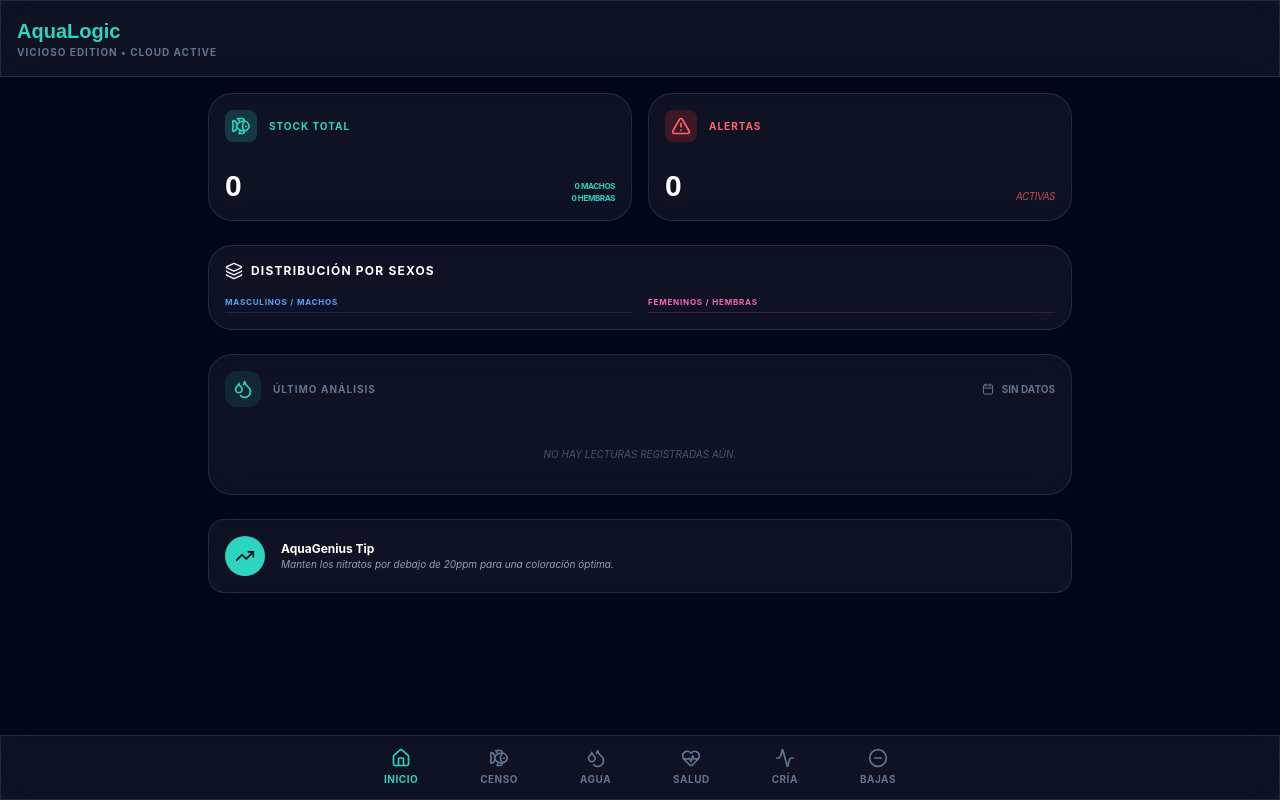
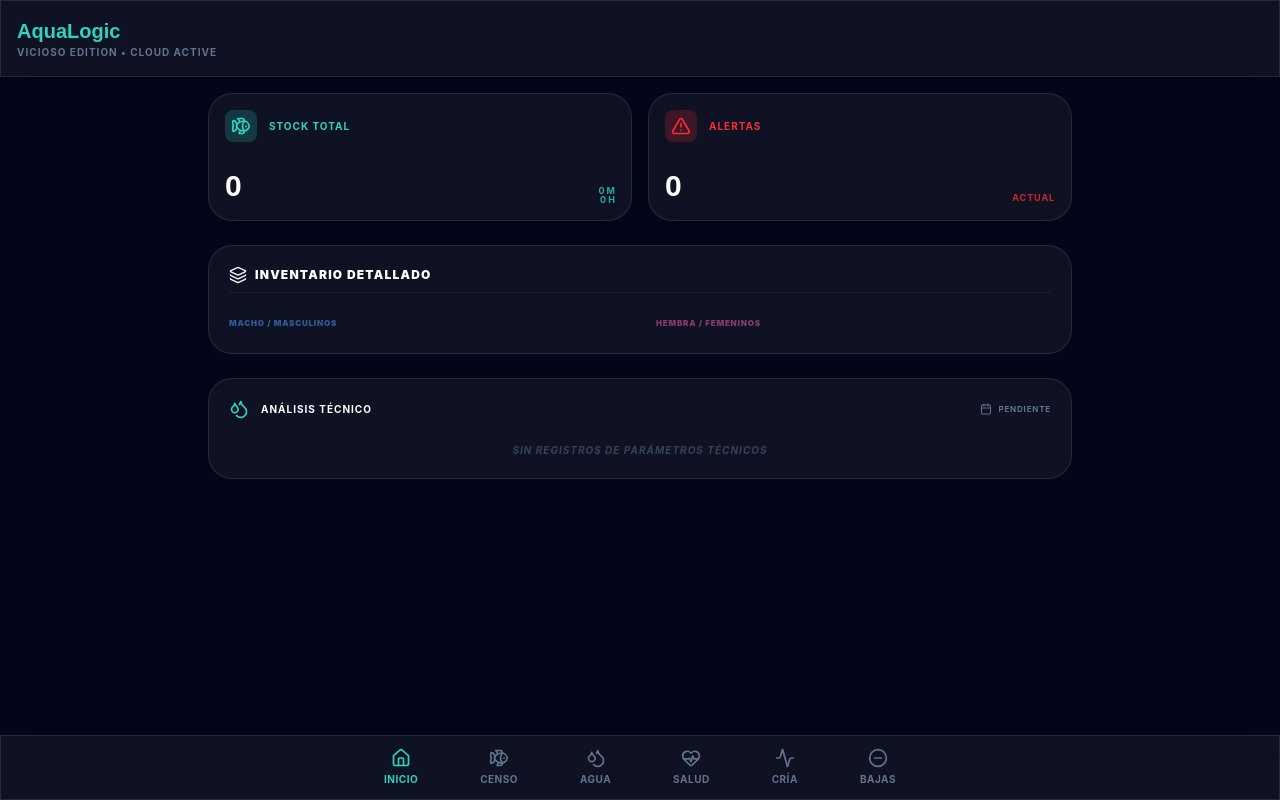
Before and after one commit to otorrinovicioso-design/aqualogic-vicioso-edition-local-app, a React (Vite) app: page / in a window 1280 px wide. Built offline with nearby package versions, Linux system fonts and the light colour scheme.

Commit message:
AquaLogic Refactor v2.1: Final Dashboard sync with full parameters and cleaned stock inventory

```diff
--- a/src/components/Dashboard.tsx
+++ b/src/components/Dashboard.tsx
@@ -6,10 +6,8 @@ import {
   Droplets,
   Fish,
   Activity,
-  Target,
-  TrendingUp,
-  Calendar,
-  Layers
+  Layers,
+  Calendar
 } from 'lucide-react';
 
 interface DashboardProps {
@@ -18,130 +16,76 @@ interface DashboardProps {
   incidents: Incident[];
 }
 
+const VALID_SUBGROUPS = [
+  'Reproductores Masculinos',
+  'Reproductores Femeninos',
+  'Betteras recirculadas',
+  'Betta-sorority',
+  'Guppys Machos',
+  'Guppys Hembras',
+  'Alevines'
+];
+
 export const Dashboard: React.FC<DashboardProps> = ({ censusData, waterParams, incidents }) => {
   const latestParams = waterParams[0];
   const activeIncidents = incidents.filter(i => !i.resolved);
-  const totalStock = censusData.reduce((acc, curr) => acc + curr.quantity, 0);
 
-  // Grouping for the dashboard
-  const males = censusData.filter(c => c.type.includes('Masculinos') || c.type.includes('Machos') || c.type === 'Betteras recirculadas');
-  const females = censusData.filter(c => c.type.includes('Femeninos') || c.type.includes('Hembras') || c.type === 'Betta-sorority');
+  const filteredCensus = censusData.filter(c => VALID_SUBGROUPS.includes(c.type));
+  const totalStock = filteredCensus.reduce((acc, curr) => acc + curr.quantity, 0);
+
+  const males = filteredCensus.filter(c =>
+    c.type === 'Reproductores Masculinos' ||
+    c.type === 'Betteras recirculadas' ||
+    c.type === 'Guppys Machos'
+  );
+  const females = filteredCensus.filter(c =>
+    c.type === 'Reproductores Femeninos' ||
+    c.type === 'Betta-sorority' ||
+    c.type === 'Guppys Hembras'
+  );
 
   const totalMales = males.reduce((acc, curr) => acc + curr.quantity, 0);
   const totalFemales = females.reduce((acc, curr) => acc + curr.quantity, 0);
 
   return (
     <div className="space-y-6 animate-in fade-in duration-500">
-      {/* Header Stat Cards */}
       <div className="grid grid-cols-2 gap-4">
-        <Card className="bg-aqua-400/10 border-aqua-400/20 p-4 flex flex-col justify-between h-32">
-          <div className="flex items-center gap-3 mb-3">
-            <div className="w-8 h-8 rounded-lg bg-aqua-400/20 flex items-center justify-center text-aqua-400">
-              <Fish size={20} />
-            </div>
-            <span className="text-[10px] text-aqua-400 uppercase font-bold tracking-widest">Stock Total</span>
-          </div>
-          <div className="flex items-end justify-between">
-            <span className="text-3xl font-display font-bold text-white">{totalStock}</span>
-            <div className="flex flex-col items-end text-[8px] text-aqua-400 font-bold uppercase tracking-tighter">
-              <span>{totalMales} Machos</span>
-              <span>{totalFemales} Hembras</span>
-            </div>
-          </div>
+        <Card className="bg-aqua-400/10 border-aqua-400/20 p-4 h-32 flex flex-col justify-between">
+          <div className="flex items-center gap-3"><div className="w-8 h-8 rounded-lg bg-aqua-400/20 flex items-center justify-center text-aqua-400"><Fish size={20} /></div><span className="text-[10px] text-aqua-400 uppercase font-bold tracking-widest">STOCK TOTAL</span></div>
+          <div className="flex items-end justify-between"><span className="text-3xl font-display font-bold text-white">{totalStock}</span><div className="text-[9px] text-aqua-400/80 font-bold uppercase text-right leading-none"><p>{totalMales} M</p><p>{totalFemales} H</p></div></div>
         </Card>
-
-        <Card className="bg-red-500/10 border-red-500/20 p-4 flex flex-col justify-between h-32">
-          <div className="flex items-center gap-3 mb-3">
-            <div className="w-8 h-8 rounded-lg bg-red-500/20 flex items-center justify-center text-red-400">
-              <AlertTriangle size={20} />
-            </div>
-            <span className="text-[10px] text-red-400 uppercase font-bold tracking-widest">Alertas</span>
-          </div>
-          <div className="flex items-end justify-between">
-            <span className="text-3xl font-display font-bold text-white">{activeIncidents.length}</span>
-            <span className="text-[10px] text-red-400/70 italic uppercase tracking-tighter">Activas</span>
-          </div>
+        <Card className="bg-red-500/10 border-red-500/20 p-4 h-32 flex flex-col justify-between">
+          <div className="flex items-center gap-3"><div className="w-8 h-8 rounded-lg bg-red-500/20 flex items-center justify-center text-red-500"><AlertTriangle size={20} /></div><span className="text-[10px] text-red-500 uppercase font-bold tracking-widest">ALERTAS</span></div>
+          <div className="flex items-end justify-between"><span className="text-3xl font-display font-bold text-white">{activeIncidents.length}</span><span className="text-[9px] text-red-500/80 font-bold uppercase tracking-widest">ACTUAL</span></div>
         </Card>
       </div>
 
-      {/* Detailed Stock Distribution */}
-      <Card className="p-4 bg-white/5 border border-white/5">
-        <div className="flex items-center justify-between mb-4">
-          <div className="flex items-center gap-2">
-            <Layers size={18} className="text-gold-400" />
-            <h3 className="text-xs uppercase font-bold tracking-widest text-white">Distribución por Sexos</h3>
+      <Card className="p-5 bg-white/5 border border-white/10 relative overflow-hidden">
+        <div className="flex items-center gap-2 mb-6 border-b border-white/5 pb-2"><Layers size={18} className="text-gold-400" /><h3 className="text-xs uppercase font-black tracking-widest text-white">Inventario Detallado</h3></div>
+        <div className="grid grid-cols-2 gap-x-8 gap-y-4">
+          <div className="space-y-3">
+            <p className="text-[8px] font-black text-blue-400/50 uppercase tracking-widest mb-1">Macho / Masculinos</p>
+            {males.map(item => (<div key={item.id} className="flex justify-between items-center bg-blue-500/5 p-2 rounded-lg border border-blue-500/10"><span className="text-[9px] text-slate-400 font-bold uppercase truncate pr-4">{item.type}</span><span className="text-xs font-bold text-white tracking-tighter">{item.quantity}</span></div>))}
           </div>
-        </div>
-        <div className="grid grid-cols-2 gap-4">
-          <div className="space-y-2">
-            <p className="text-[8px] font-bold text-blue-400 uppercase tracking-widest border-b border-blue-400/20 pb-1">Masculinos / Machos</p>
-            {males.map(item => (
-               <div key={item.id} className="flex justify-between items-center bg-blue-500/5 p-2 rounded border border-blue-500/10">
-                 <span className="text-[9px] text-slate-300 truncate pr-2">{item.type}</span>
-                 <span className="text-xs font-bold text-white">{item.quantity}</span>
-               </div>
-            ))}
-          </div>
-          <div className="space-y-2">
-            <p className="text-[8px] font-bold text-pink-400 uppercase tracking-widest border-b border-pink-400/20 pb-1">Femeninos / Hembras</p>
-            {females.map(item => (
-               <div key={item.id} className="flex justify-between items-center bg-pink-500/5 p-2 rounded border border-pink-500/10">
-                 <span className="text-[9px] text-slate-300 truncate pr-2">{item.type}</span>
-                 <span className="text-xs font-bold text-white">{item.quantity}</span>
-               </div>
-            ))}
+          <div className="space-y-3">
+            <p className="text-[8px] font-black text-pink-400/50 uppercase tracking-widest mb-1">Hembra / Femeninos</p>
+            {females.map(item => (<div key={item.id} className="flex justify-between items-center bg-pink-500/5 p-2 rounded-lg border border-pink-500/10"><span className="text-[9px] text-slate-400 font-bold uppercase truncate pr-4">{item.type}</span><span className="text-xs font-bold text-white tracking-tighter">{item.quantity}</span></div>))}
           </div>
         </div>
       </Card>
 
-      {/* Water Stats Snapshot */}
-      <Card className="p-4 bg-white/5 border border-white/5">
-        <div className="flex justify-between items-center mb-6">
-          <div className="flex items-center gap-3">
-            <div className="p-2 bg-aqua-400/10 rounded-xl text-aqua-400">
-              <Droplets size={20} />
-            </div>
-            <span className="text-[10px] font-bold text-slate-500 uppercase tracking-widest">Último Análisis</span>
-          </div>
-          <div className="flex items-center gap-2 text-[10px] text-slate-500 font-bold uppercase">
-            <Calendar size={12} />
-            {latestParams?.date ? new Date(latestParams.date).toLocaleDateString() : 'Sin datos'}
-          </div>
-        </div>
-
+      <Card className="p-5 bg-white/5 border border-white/5">
+        <div className="flex justify-between items-center mb-6"><div className="flex items-center gap-3"><Droplets size={20} className="text-aqua-400" /><span className="text-[10px] font-bold text-white uppercase tracking-widest">Análisis Técnico</span></div><div className="text-[8px] text-slate-500 font-bold uppercase tracking-widest flex items-center gap-1.5"><Calendar size={12} />{latestParams ? new Date(latestParams.date).toLocaleString() : 'PENDIENTE'}</div></div>
         {latestParams ? (
-          <div className="grid grid-cols-4 gap-4">
-            <div className="text-center">
-              <p className="text-[8px] text-slate-500 uppercase mb-1">pH</p>
-              <p className="text-lg font-bold text-aqua-400">{latestParams.ph}</p>
-            </div>
-            <div className="text-center">
-              <p className="text-[8px] text-slate-500 uppercase mb-1">Temp</p>
-              <p className="text-lg font-bold text-gold-500">{latestParams.temp}°</p>
-            </div>
-            <div className="text-center">
-              <p className="text-[8px] text-slate-500 uppercase mb-1">NH3</p>
-              <p className={`text-lg font-bold ${latestParams.nh3 > 0 ? 'text-red-500' : 'text-slate-300'}`}>{latestParams.nh3}</p>
-            </div>
-            <div className="text-center">
-              <p className="text-[8px] text-slate-500 uppercase mb-1">NO3</p>
-              <p className="text-lg font-bold text-orange-400">{latestParams.no3}</p>
-            </div>
+          <div className="grid grid-cols-4 sm:grid-cols-7 gap-4">
+            {[ {l:'pH',v:latestParams.ph,c:'text-aqua-400'}, {l:'T°',v:latestParams.temp,c:'text-white'}, {l:'gH',v:latestParams.gh,c:'text-slate-400'}, {l:'kH',v:latestParams.kh,c:'text-slate-400'}, {l:'NH3',v:latestParams.nh3,c:'text-orange-500'}, {l:'NO2',v:latestParams.no2,c:'text-red-500'}, {l:'NO3',v:latestParams.no3,c:'text-orange-400'} ].map(m => (
+              <div key={m.l} className="text-center group"><p className="text-[7px] text-slate-600 uppercase font-black mb-1">{m.l}</p><p className={`text-sm font-bold ${m.c}`}>{m.v || '-'}</p></div>
+            ))}
           </div>
         ) : (
-          <p className="text-center text-slate-600 text-[10px] italic py-4 uppercase">No hay lecturas registradas aún.</p>
+          <p className="text-center text-[10px] text-slate-600 font-bold uppercase tracking-widest animate-pulse italic">Sin registros de parámetros técnicos</p>
         )}
       </Card>
-
-      <div className="glass p-4 rounded-2xl flex items-center gap-4 border border-aqua-400/20">
-        <div className="w-10 h-10 rounded-full bg-aqua-400 flex items-center justify-center text-slate-950 shrink-0">
-          <TrendingUp size={20} />
-        </div>
-        <div>
-          <p className="text-xs font-bold text-white">AquaGenius Tip</p>
-          <p className="text-[10px] text-slate-400 italic">Manten los nitratos por debajo de 20ppm para una coloración óptima.</p>
-        </div>
-      </div>
     </div>
   );
 };
```
